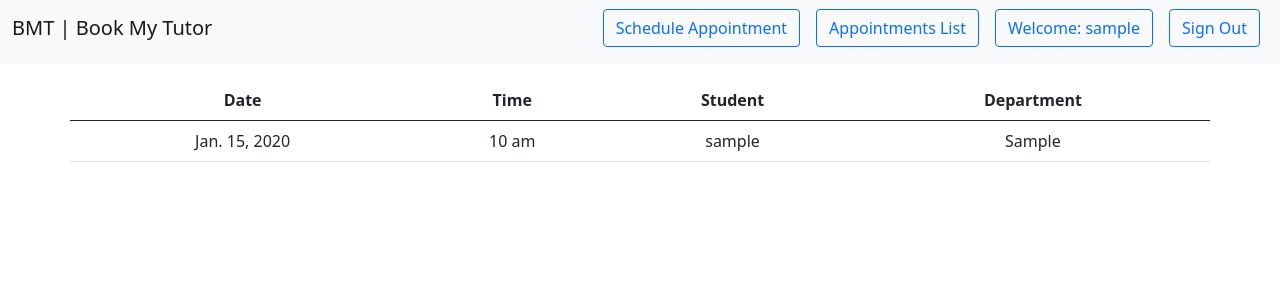
After one commit to ArtusU/BookMyTutor, a Django app: page /booking/dashboard/appointment_list/ in a window 1280 px wide. The commit adds this page. Shown: the top 300 px of the page. Run offline with Django 4.2, Linux system fonts and the light colour scheme; a user stored in the database is signed in; tables that the repository leaves empty hold one stand-in row (values such as "Sample post").

Commit message:
cancel appointment

```diff
--- a/apps/booking/models.py
+++ b/apps/booking/models.py
@@ -5,18 +5,13 @@ from django.urls import reverse
 from apps.userprofile.models import Tutor, Student
 
 
-# SERVICE_CHOICES = (
-#     ("Consultation", "Consultation"),
-#     ("Mentoring", "Mentoring"),
-# )
-
 TIME_CHOICES = (
     ("10 am", "10 am"),
     ("11 am", "11 am"),
-    ("12 am", "12 am"),
-    ("14 am", "14 am"),
-    ("15 am", "15 am"),
-    ("16 am", "16 am"),
+    ("12 pm", "12 pm"),
+    ("2 pm", "2 pm"),
+    ("3 pm", "3 pm"),
+    ("4 pm", "4 pm"),
 )
 
 
--- a/apps/booking/urls.py
+++ b/apps/booking/urls.py
@@ -1,15 +1,49 @@
 from django.urls import path
 
-from .views import BookAppointment, student_block_view, tutor_dashboard
+from .views import (
+    TutorAppointmentList,
+    BookAppointment,
+    CancelAppointment,
+    StudentBookingList,
+    student_block_view,
+    tutor_dashboard,
+    create_appoints_day,
+    delete_appointment,
+)
 
 app_name = "booking"
 
 urlpatterns = [
+    # Student
     path("", student_block_view, name="student_block_view"),
+    path(
+        "book_appointment/<int:appoint_id>/",
+        BookAppointment.as_view(),
+        name="book_appointment",
+    ),
+    path(
+        "cancel_appointment/<int:booking_id>/",
+        CancelAppointment.as_view(),
+        name="cancel_appointment",
+    ),
+    path(
+        "booking_list/",
+        StudentBookingList.as_view(),
+        name="booking_list",
+    ),
+    # Tutor
     path("dashboard/", tutor_dashboard, name="tutor_dashboard"),
     path(
-        "book-appointment/<int:appoint_id>/",
-        BookAppointment.as_view(),
-        name="book-appointment",
+        "dashboard/appointment_list/",
+        TutorAppointmentList.as_view(),
+        name="appointment_list",
+    ),
+    path(
+        "create/appointments/<date>/", create_appoints_day, name="create_appointments"
+    ),
+    path(
+        "delete/appointments/<date>/<slot>/",
+        delete_appointment,
+        name="delete_appointment",
     ),
 ]
--- a/apps/booking/views.py
+++ b/apps/booking/views.py
@@ -11,6 +11,29 @@ from .models import Appointment
 
 
 def daylist(tutor, booked):
+    """
+    Returns:
+    [
+    {
+        "weekday": "FRIDAY",
+        "date": "2023-03-17",
+        "data": [
+            {"appoint_id": 38, "appoint_slot": "10 am"},
+            {"appoint_id": 41, "appoint_slot": "2 pm"},
+            {"appoint_id": 42, "appoint_slot": "3 pm"},
+            {"appoint_id": 43, "appoint_slot": "4 pm"},
+        ],
+    },
+    {
+        "weekday": "THURSDAY",
+        "date": "2023-03-23",
+        "data": [
+            {"appoint_id": 29, "appoint_slot": "12 pm"},
+            {"appoint_id": 30, "appoint_slot": "2 pm"},
+        ],
+    },
+    ]
+    """
     today = datetime.datetime.now()
     end_date = today + datetime.timedelta(days=14)
     days_list = []
@@ -44,7 +67,7 @@ def daylist(tutor, booked):
             if days_data["data"]:
                 if weekday not in ["SATURDAY", "SUNDAY"]:
                     days_list.append(days_data)
-    print(days_list)
+    # print(days_list)
     return days_list
 
 
@@ -73,9 +96,145 @@ class BookAppointment(LoginRequiredMixin, generic.View):
         return redirect("booking:student_block_view")
 
 
+class StudentBookingList(LoginRequiredMixin, generic.ListView):
+    template_name = "booking/student_booking_list.html"
+    context_object_name = "bookings"
+
+    def get_queryset(self):
+        user = self.request.user
+        student = Student.objects.get(user=user)
+        queryset = Appointment.objects.filter(student=student, booked=True)
+        return queryset
+
+
+class CancelAppointment(LoginRequiredMixin, generic.View):
+    def get(self, request, *args, **kwargs):
+        booking = get_object_or_404(Appointment, pk=kwargs["booking_id"])
+        booking.student = None
+        booking.booked = False
+        booking.save()
+        messages.success(
+            request,
+            "You have successfully canceled an appointment for {} on {}".format(
+                booking.slot, booking.date
+            ),
+        )
+        return redirect("booking:booking_list")
+
+
+def tutdaylist(tutor):
+    """
+    Returns:
+    [
+    {"weekday": "MONDAY", "date": "2023-03-20", "data": []},
+    {"weekday": "TUESDAY", "date": "2023-03-21", "data": []},
+    {
+        "weekday": "WEDNESDAY",
+        "date": "2023-03-22",
+        "data": [
+            {"appoint_id": 126, "appoint_slot": "11 am", "appoint_booked": False},
+            {"appoint_id": 127, "appoint_slot": "12 pm", "appoint_booked": False},
+            {"appoint_id": 128, "appoint_slot": "14 pm", "appoint_booked": False},
+            {"appoint_id": 129, "appoint_slot": "15 pm", "appoint_booked": False},
+        ],
+    },
+    {
+        "weekday": "THURSDAY",
+        "date": "2023-03-23",
+        "data": [
+            {"appoint_id": 132, "appoint_slot": "11 am", "appoint_booked": False},
+            {"appoint_id": 133, "appoint_slot": "12 pm", "appoint_booked": False},
+            {"appoint_id": 134, "appoint_slot": "14 pm", "appoint_booked": False},
+            {"appoint_id": 135, "appoint_slot": "15 pm", "appoint_booked": False},
+        ],
+    },
+    {"weekday": "FRIDAY", "date": "2023-03-24", "data": []},
+    {"weekday": "MONDAY", "date": "2023-03-27", "data": []},
+    {"weekday": "TUESDAY", "date": "2023-03-28", "data": []},
+    {"weekday": "WEDNESDAY", "date": "2023-03-29", "data": []},
+    {"weekday": "THURSDAY", "date": "2023-03-30", "data": []},
+    {"weekday": "FRIDAY", "date": "2023-03-31", "data": []},
+    ]
+    """
+    today = datetime.datetime.now()
+    end_date = today + datetime.timedelta(days=15)
+    days_list = []
+
+    for day_no in range(((end_date - today).days - 1)):
+        days_data = {}
+        curr_date = today + datetime.timedelta(days=day_no)
+        weekday = curr_date.strftime("%A").upper()
+
+        days_data["weekday"] = weekday
+        days_data["date"] = curr_date.strftime("%Y-%m-%d")
+        days_data["data"] = []
+        if tutor:
+            appoints = Appointment.objects.filter(tutor=tutor, date=curr_date)
+            if appoints:
+                for appoint in appoints:
+                    appoint_id = appoint.id
+                    appoint_slot = appoint.slot
+                    appoint_booked = appoint.booked
+                    tutor_data = {}
+                    tutor_data["appoint_id"] = []
+                    tutor_data["appoint_slot"] = []
+                    tutor_data["appoint_booked"] = []
+                    if appoint_id not in tutor_data["appoint_id"]:
+                        tutor_data["appoint_id"] = appoint_id
+                    if appoint_slot not in tutor_data["appoint_slot"]:
+                        tutor_data["appoint_slot"] = appoint_slot
+                    if appoint_booked not in tutor_data["appoint_booked"]:
+                        tutor_data["appoint_booked"] = appoint_booked
+                    days_data["data"].append(tutor_data)
+
+            if weekday not in ["SATURDAY", "SUNDAY"]:
+                days_data["data"] = sorted(
+                    days_data["data"], key=lambda k: k["appoint_slot"]
+                )
+                days_list.append(days_data)
+    #print(days_list)
+    return days_list
+
+
+def create_appoints_day(request, date):
+    slots = ["10 am", "11 am", "12 pm", "14 pm", "15 pm", "16 pm"]
+    user_tutor = request.user
+    tutor = Tutor.objects.get(user=user_tutor)
+    for slot in slots:
+        if not Appointment.objects.filter(tutor=tutor, date=date, slot=slot).exists():
+            appoint = Appointment.objects.create(tutor=tutor, date=date, slot=slot)
+            appoint.save()
+    return redirect("booking:tutor_dashboard")
+
+
 @login_required
 def tutor_dashboard(request):
     user_tutor = request.user
     tutor = Tutor.objects.get(user=user_tutor)
-    context = {"days": daylist(tutor=tutor, booked=True)}
+    context = {"days": tutdaylist(tutor=tutor)}
     return render(request, "booking/tutor_dashboard.html", context)
+
+
+def delete_appointment(request, date, slot):
+    user_tutor = request.user
+    tutor = Tutor.objects.get(user=user_tutor)
+    appointment = Appointment.objects.filter(tutor=tutor, date=date, slot=slot)
+    appointment.delete()
+    messages.success(
+        request,
+        "You have successfully deleted appointment for {} on {}".format(slot, date),
+    )
+    return redirect("booking:tutor_dashboard")
+
+
+class TutorAppointmentList(LoginRequiredMixin, generic.ListView):
+    template_name = "booking/tutor_appointment_list.html"
+    context_object_name = "appointments"
+    # queryset = Appointment.objects.filter(booked=True)
+
+    def get_queryset(self):
+        user = self.request.user
+        tutor = Tutor.objects.get(user=user)
+        queryset = Appointment.objects.filter(tutor=tutor, booked=True)
+        print(queryset)
+        return queryset
--- a/apps/templates/base.html
+++ b/apps/templates/base.html
@@ -24,7 +24,9 @@
               {% if user.is_authenticated %}
               {% if user.is_tutor %}
               <a class="btn btn-outline-primary mx-2" href="{% url 'booking:tutor_dashboard' %}">Schedule Appointment</a>
+              <a class="btn btn-outline-primary mx-2" href="{% url 'booking:appointment_list' %}">Appointments List</a>
               {% else %}
+              <a class="btn btn-outline-primary mx-2" href="{% url 'booking:booking_list' %}">Booking List</a>
               <a class="btn btn-outline-primary mx-2" href="{% url 'booking:student_block_view' %}">Check Appointments</a>
               {% endif %}
               <a class="btn btn-outline-primary mx-2"href="#">Welcome: {{request.user}}</a>
--- a/apps/templates/booking/home.html
+++ b/apps/templates/booking/home.html
@@ -13,7 +13,7 @@
                 <div class="card mb-3 rounded-3 shadow-lg">
                         <h5 class="card-title mt-2">{{day.weekday}} | {{day.date}} </h5>
                         {% for data in day.data %}
-                        <a href="{% url 'booking:book-appointment' data.appoint_id %}" class="btn btn-primary shadow-lg m-2">Book {{ data.appoint_slot }}</a>
+                        <a href="{% url 'booking:book_appointment' data.appoint_id %}" class="btn btn-primary shadow-lg m-2">Book {{ data.appoint_slot }}</a>
                         {% endfor %}
                     </div>
                 </div>
--- /dev/null
+++ b/apps/templates/booking/tutor_appointment_list.html
@@ -0,0 +1,31 @@
+{% extends "base.html" %}
+{% block content %}
+
+
+<div class="row row-cols-1 row-cols-md-5 mt-3 text-center">
+
+    <table class="table">
+        <thead>
+            <tr>
+                <th scope="col">Date</th>
+                <th scope="col">Time</th>
+                <th scope="col">Student</th>
+                <th scope="col">Department</th>
+            </tr>
+        </thead>
+        <tbody>
+            {% for appointment in appointments %}
+          <tr>
+            <td>{{ appointment.date }}</td>
+            <td>{{ appointment.slot }}</td>
+            <td>{{ appointment.student.user.username }}</td>
+            <td>{{ appointment.student.department }}</td>
+          </tr>
+          {% endfor %}
+        </tbody>
+      </table>
+
+</div>
+
+
+{% endblock content %}
--- a/apps/userprofile/models.py
+++ b/apps/userprofile/models.py
@@ -10,9 +10,17 @@ class CustomUser(AbstractUser):
         return self.username
 
 
+# class Department(models.Model):
+#     name = models.CharField(max_length=50)
+
+#     def __str__(self):
+#         return self.name
+
+
 class Tutor(models.Model):
     user = models.OneToOneField(CustomUser, related_name="Tutor", on_delete=models.CASCADE)
     department = models.CharField(max_length=50, null=True, blank=True)
+    #department = models.ForeignKey(Department, related_name="tutors", on_delete=models.SET_NULL, null=True, blank=True)
 
     def __str__(self):
         return self.user.username
@@ -20,8 +28,9 @@ class Tutor(models.Model):
 
 class Student(models.Model):
     user = models.OneToOneField(CustomUser, related_name="Student", on_delete=models.CASCADE)
+    tutor = models.ForeignKey(Tutor, blank=True, null=True, related_name="students", on_delete=models.CASCADE)
     department = models.CharField(max_length=50, null=True, blank=True)
-    tutor = models.ForeignKey(Tutor, blank=True, null=True, related_name="students", on_delete=models.CASCADE)
+    #department = models.ForeignKey(Department, related_name="students", on_delete=models.SET_NULL, null=True, blank=True)
 
     def __str__(self):
         return self.user.username
```
Also changed, not shown: apps/templates/booking/student_booking_list.html (added, +39 -0 lines), apps/templates/booking/tutor_dashboard.html (+15 -34 lines), apps/booking/migrations/0007_alter_appointment_slot.py (added), apps/booking/migrations/0008_alter_appointment_slot.py (added).
